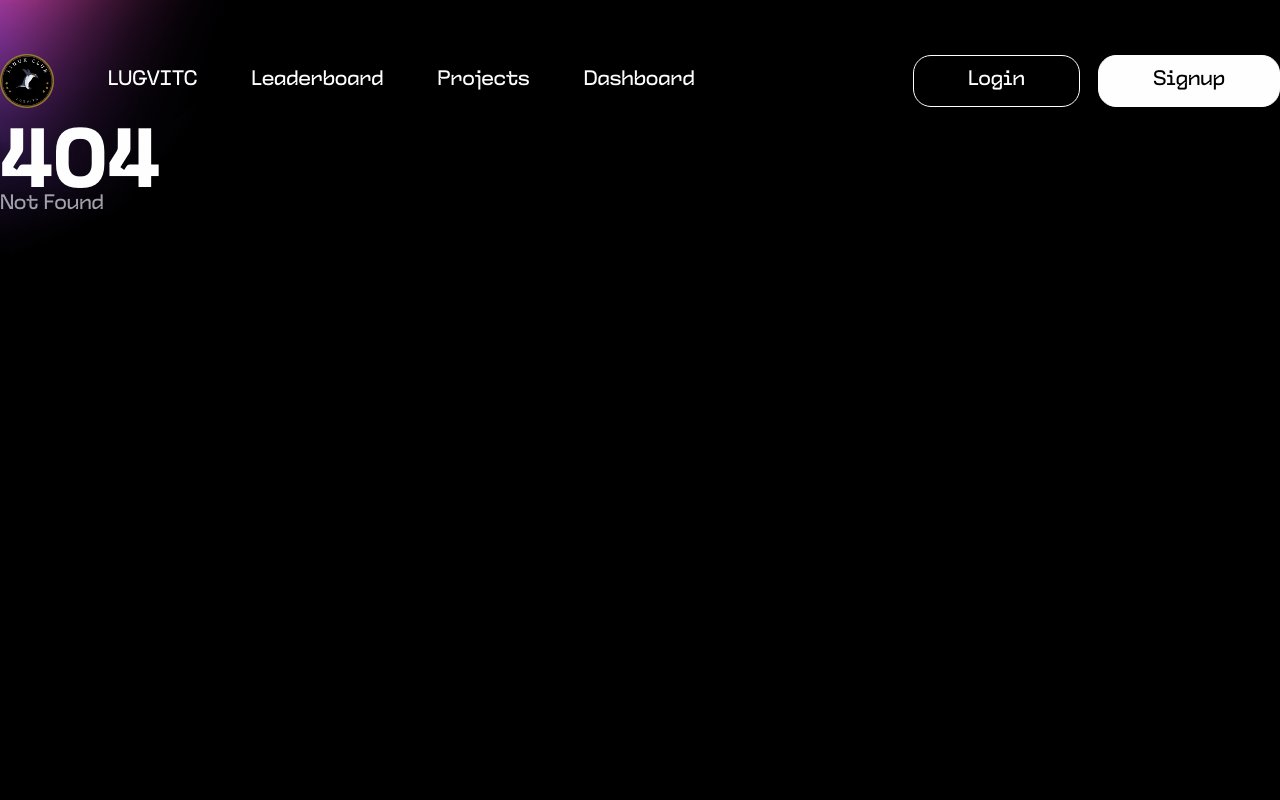
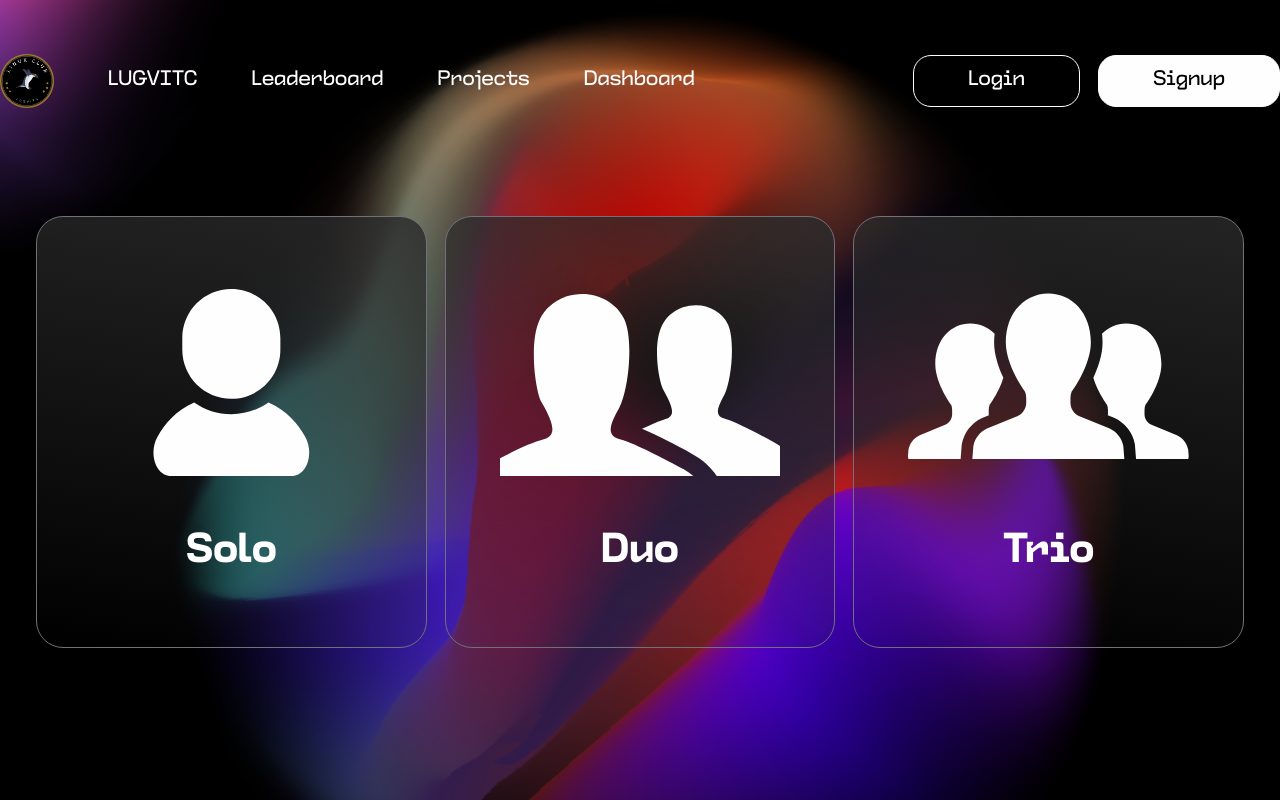
Before and after one commit to lugvitc/FOSSit24, a SvelteKit app: page /register in a window 1280 px wide. Before the commit this address had no page. Built offline with nearby package versions, Linux system fonts and the light colour scheme.

Commit message:
add: Registration page

```diff
--- /dev/null
+++ b/src/routes/register/+page.svelte
@@ -0,0 +1,101 @@
+<script>
+	import Glass from '$lib/components/Glass.svelte';
+	import Section from '$lib/components/Section.svelte';
+	import { base } from '$app/paths';
+</script>
+
+<svelte:head>
+	<title>Register for FOSSit '24</title>
+</svelte:head>
+
+<Section>
+	<div
+		class="absolute left-0 top-[-12rem] box-content h-full w-full overflow-clip pb-[calc(100vh-432px)]"
+	>
+		<img
+			src="{base}/assets/Asset 1.png"
+			class="gradient absolute left-1/2 top-0 z-[-100] w-[512px] max-w-lg translate-x-[-50%] rotate-[50deg] !brightness-75 xl:w-[1024px]"
+			alt="Gradient"
+		/>
+	</div>
+	<div class="mt-4 flex h-[72rem] flex-col space-y-4 xl:h-96 xl:flex-row xl:space-x-4 xl:space-y-0">
+		<Glass>
+			<a
+				href="https://www.vitchennaievents.com/conf1/index.php?eventid=2008"
+				class="flex h-full flex-col justify-between space-y-12"
+			>
+				<svg
+					xmlns="http://www.w3.org/2000/svg"
+					xmlns:xlink="http://www.w3.org/1999/xlink"
+					version="1.1"
+					id="_x32_"
+					viewBox="0 0 512 512"
+					class="fill-foreground"
+				>
+					<g>
+						<path
+							class="st0"
+							d="M458.159,404.216c-18.93-33.65-49.934-71.764-100.409-93.431c-28.868,20.196-63.938,32.087-101.745,32.087   c-37.828,0-72.898-11.89-101.767-32.087c-50.474,21.667-81.479,59.782-100.398,93.431C28.731,448.848,48.417,512,91.842,512   c43.426,0,164.164,0,164.164,0s120.726,0,164.153,0C463.583,512,483.269,448.848,458.159,404.216z"
+						/>
+						<path
+							class="st0"
+							d="M256.005,300.641c74.144,0,134.231-60.108,134.231-134.242v-32.158C390.236,60.108,330.149,0,256.005,0   c-74.155,0-134.252,60.108-134.252,134.242V166.4C121.753,240.533,181.851,300.641,256.005,300.641z"
+						/>
+					</g>
+				</svg>
+				<h2 class="text-center text-white">Solo</h2>
+			</a>
+		</Glass>
+
+		<Glass>
+			<a
+				href="https://www.vitchennaievents.com/conf1/index.php?eventid=2009"
+				class="flex h-full flex-col justify-between space-y-12"
+			>
+				<svg
+					xmlns="http://www.w3.org/2000/svg"
+					viewBox="7 7 14 14"
+					version="1.1"
+					class="fill-foreground"
+				>
+					<title>friend</title>
+					<path
+						d="M17.25 20.5c1.281 0.719 2 1.906 1.875 3.125-0.063 0.75-0.031 0.75-1 0.875-0.594 0.063-4.375 0.094-8.219 0.094-4.375 0-8.938-0.031-9.281-0.125-1.281-0.344-0.531-2.719 1.156-3.844 1.344-0.844 4.063-2.156 4.813-2.313 1.031-0.219 1.156-0.875 0-2.844-0.25-0.469-0.531-1.813-0.563-3.25-0.031-2.313 0.375-3.875 2.406-4.656 0.375-0.125 0.813-0.188 1.219-0.188 1.344 0 2.594 0.75 3.125 1.844 0.719 1.469 0.375 5.313-0.375 6.719-0.906 1.594-0.813 2.094 0.188 2.344 0.625 0.156 2.688 1.125 4.656 2.219zM24.094 18.531c1 0.531 1.563 1.5 1.469 2.438-0.031 0.563-0.031 0.594-0.781 0.688-0.375 0.063-2.344 0.094-4.656 0.094-0.406-0.969-1.188-1.844-2.25-2.406-1.219-0.688-2.656-1.406-3.75-1.875 0.719-0.344 1.344-0.625 1.625-0.688 0.781-0.188 0.875-0.625 0-2.188-0.219-0.375-0.469-1.438-0.5-2.563-0.031-1.813 0.375-3.063 1.938-3.656 0.313-0.094 0.656-0.156 0.969-0.156 1.031 0 2 0.563 2.406 1.438 0.531 1.156 0.281 4.156-0.281 5.281-0.688 1.25-0.625 1.625 0.156 1.813 0.5 0.125 2.094 0.906 3.656 1.781z"
+					/>
+				</svg>
+				<h2 class="text-center text-white">Duo</h2>
+			</a>
+		</Glass>
+
+		<Glass>
+			<a
+				href="https://www.vitchennaievents.com/conf1/index.php?eventid=2010"
+				class="flex h-full flex-col justify-between space-y-12"
+			>
+				<svg
+					xmlns="http://www.w3.org/2000/svg"
+					xmlns:xlink="http://www.w3.org/1999/xlink"
+					version="1.1"
+					viewBox="0 90 512 310"
+					class="fill-foreground"
+				>
+					<g>
+						<path
+							class="st0"
+							d="M147.57,320.188c-0.078-0.797-0.328-1.531-0.328-2.328v-6.828c0-3.25,0.531-6.453,1.594-9.5   c0,0,17.016-22.781,25.063-49.547c-8.813-18.594-16.813-41.734-16.813-64.672c0-5.328,0.391-10.484,0.938-15.563   c-11.484-12.031-27-18.844-44.141-18.844c-35.391,0-64.109,28.875-64.109,73.75c0,35.906,29.219,74.875,29.219,74.875   c1.031,3.047,1.563,6.25,1.563,9.5v6.828c0,8.516-4.969,16.266-12.719,19.813l-46.391,18.953   C10.664,361.594,2.992,371.5,0.852,383.156l-0.797,10.203c-0.406,5.313,1.406,10.547,5.031,14.438   c3.609,3.922,8.688,6.125,14.016,6.125H94.93l3.109-39.953l0.203-1.078c3.797-20.953,17.641-38.766,36.984-47.672L147.57,320.188z"
+						/>
+						<path
+							class="st0"
+							d="M511.148,383.156c-2.125-11.656-9.797-21.563-20.578-26.531l-46.422-18.953   c-7.75-3.547-12.688-11.297-12.688-19.813v-6.828c0-3.25,0.516-6.453,1.578-9.5c0,0,29.203-38.969,29.203-74.875   c0-44.875-28.703-73.75-64.156-73.75c-17.109,0-32.625,6.813-44.141,18.875c0.563,5.063,0.953,10.203,0.953,15.531   c0,22.922-7.984,46.063-16.781,64.656c8.031,26.766,25.078,49.563,25.078,49.563c1.031,3.047,1.578,6.25,1.578,9.5v6.828   c0,0.797-0.266,1.531-0.344,2.328l11.5,4.688c20.156,9.219,34,27.031,37.844,47.984l0.188,1.094l3.094,39.969h75.859   c5.328,0,10.406-2.203,14-6.125c3.625-3.891,5.438-9.125,5.031-14.438L511.148,383.156z"
+						/>
+						<path
+							class="st0"
+							d="M367.867,344.609l-56.156-22.953c-9.375-4.313-15.359-13.688-15.359-23.969v-8.281   c0-3.906,0.625-7.797,1.922-11.5c0,0,35.313-47.125,35.313-90.594c0-54.313-34.734-89.234-77.594-89.234   c-42.844,0-77.594,34.922-77.594,89.234c0,43.469,35.344,90.594,35.344,90.594c1.266,3.703,1.922,7.594,1.922,11.5v8.281   c0,10.281-6.031,19.656-15.391,23.969l-56.156,22.953c-13.047,5.984-22.344,17.984-24.906,32.109l-2.891,37.203h139.672h139.672   l-2.859-37.203C390.211,362.594,380.914,350.594,367.867,344.609z"
+						/>
+					</g>
+				</svg>
+				<h2 class="text-center text-white">Trio</h2>
+			</a>
+		</Glass>
+	</div>
+</Section>
```
